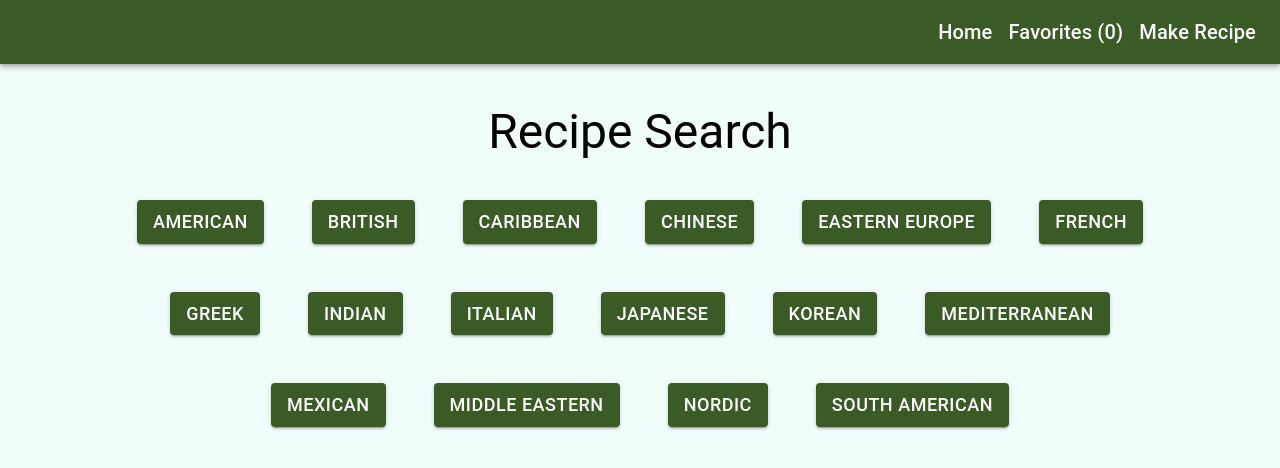
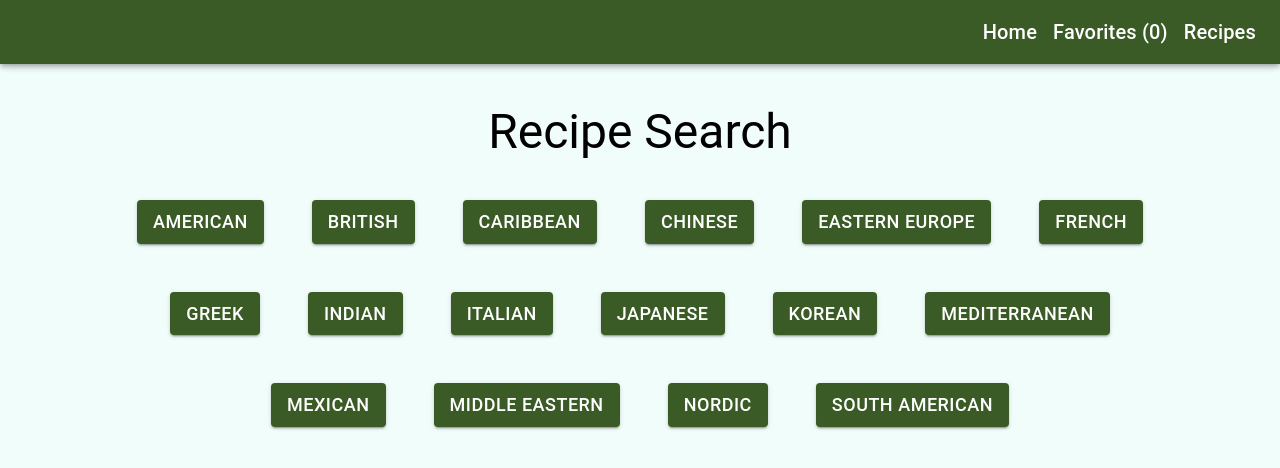
Before and after one commit to vknanavati/Recipe-App, a React (Create React App) app: page / in a window 1280 px wide. Shown: the top 468 px of the page. Built offline with nearby package versions, Linux system fonts and the light colour scheme.

Commit message:
changed Make Recipe to Recipe.

```diff
--- a/src/App.js
+++ b/src/App.js
@@ -98,13 +98,13 @@ function App() {
             flexShrink: 1
           }}>
             <Typography variant="h6" component={Link} to="/" color="inherit" sx={{ textDecoration: 'none' }}>
-                  Home
+              Home
             </Typography>
             <Typography variant="h6" component={Link} to="/favorites" color="inherit" sx={{ textDecoration: 'none' }}>
-                  Favorites ({favorites.length})
+              Favorites ({favorites.length})
             </Typography>
             <Typography variant="h6" component={Link} to="/make" color="inherit" sx={{ textDecoration: 'none' }}>
-                  Make Recipe
+              Recipes
             </Typography>
           </Box>
         </Toolbar>
```
